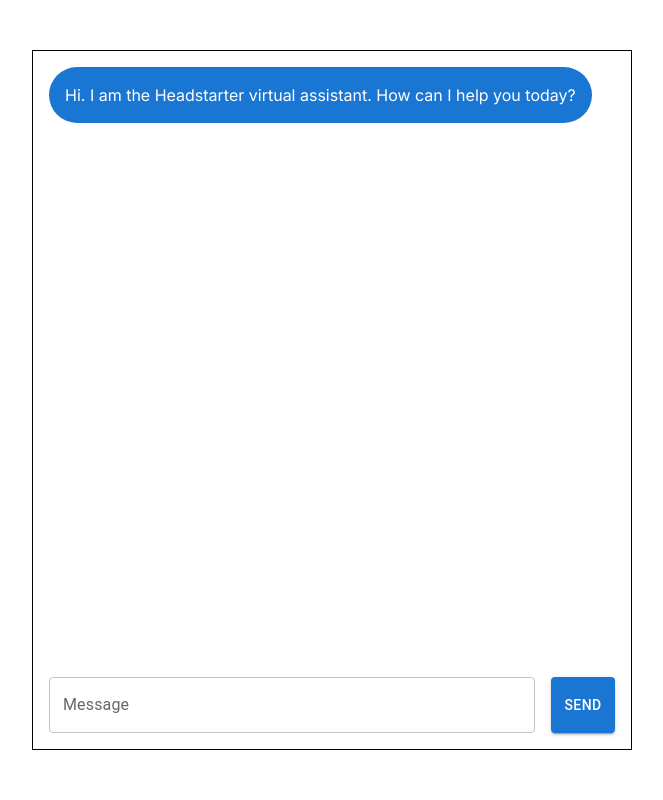
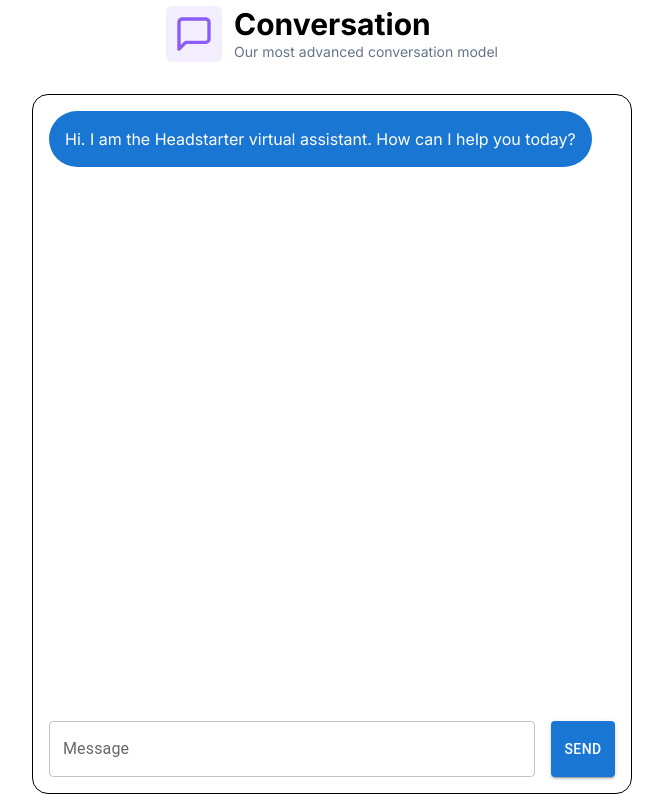
Before and after one commit to ritaazizz/ai_customer_support, a Next.js app: page /conversation in a window 1280 px wide. Shown: the whole page, without its empty margins (308-971 px from the left). Built offline with nearby package versions, Linux system fonts and the light colour scheme.

Commit message:
add conversation heading

```diff
--- a/app/(dashboard)/(routes)/conversation/page.js
+++ b/app/(dashboard)/(routes)/conversation/page.js
@@ -2,6 +2,8 @@
 
 import { Box, Button, TextField, Stack } from '@mui/material';
 import { useState, useEffect, useRef } from 'react';
+import Heading from '@/components/Heading';
+import { MessageSquare } from 'lucide-react';
 
 export default function Home() {
   const [messages, setMessages] = useState([
@@ -75,17 +77,26 @@ export default function Home() {
       alignItems={'center'}
       justifyContent={'center'}
     >
+      <Heading
+        title="Conversation"
+        description="Our most advanced conversation model"
+        icon={MessageSquare}
+        iconColor="text-violet-500"
+        bgColor="bg-violet-500/10"
+      />
+
       <Stack
         directon={'column'}
         width="600px"
         height="700px"
         border="1px solid black"
+        borderRadius={4}
         justifyContent="flex-end"
         p={2}
         gap={2}
       >
         <Stack
-          directon={'column'}
+          direction={'column'}
           spacing={2}
           flexGrow={1}
           overflow={'auto'}
--- a/app/(dashboard)/(routes)/dashboard/page.js
+++ b/app/(dashboard)/(routes)/dashboard/page.js
@@ -35,13 +35,13 @@ const DashboardPage = () => {
   return (
     <div>
       <div className="mb-8 space-y-4">
-        <h2 className="text-2xl md:text-4xl font-bold text-center">
+        <h2 className="text-2xl md:text-4xl font-bold text-center mt-20">
           Explore the power of AI
         </h2>
         <p className="text-muted-foreground font-light text-sm md:text-lg text-center">
           Chat with the smartest AI - Experience the power of AI
         </p>
-        <UserButton className="flex flex-end" afterSignOutUrl="/" />
+        <UserButton afterSignOutUrl="/" />
       </div>
 
       <div className="px-4 md:px-20 lg:px-32 space-y-4">
--- /dev/null
+++ b/components/Heading.js
@@ -0,0 +1,23 @@
+import { cn } from '@/lib/utils';
+
+const Heading = ({
+  title,
+  description,
+  icon: Icon = MessageSquare,
+  iconColor,
+  bgColor,
+}) => {
+  return (
+    <div className="px-4 lg:px-8 flex items-center gap-x-3 mb-8">
+      <div className={cn('p-2 w-fit rounded-md', bgColor)}>
+        <Icon className={cn('w-10 h-10', iconColor)} />
+      </div>
+      <div>
+        <h2 className="text-3xl font-bold">{title}</h2>
+        <p className="text-sm text-muted-foreground">{description}</p>
+      </div>
+    </div>
+  );
+};
+
+export default Heading;
```
